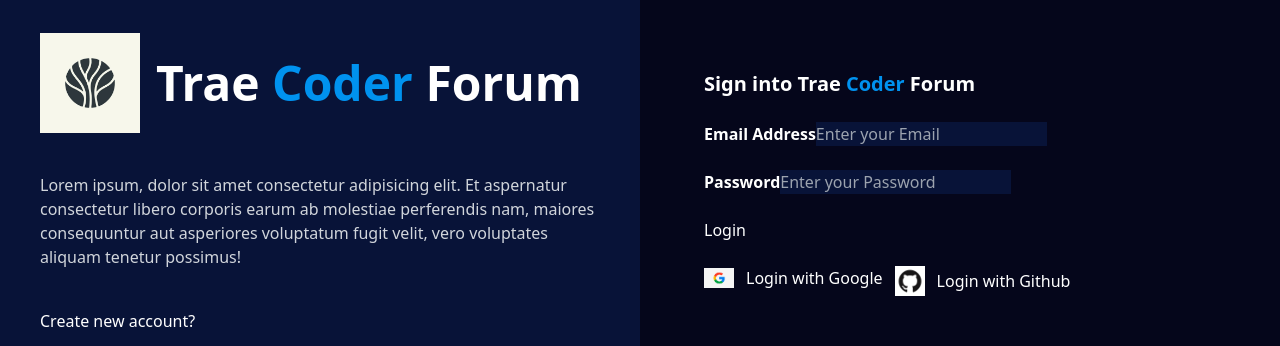
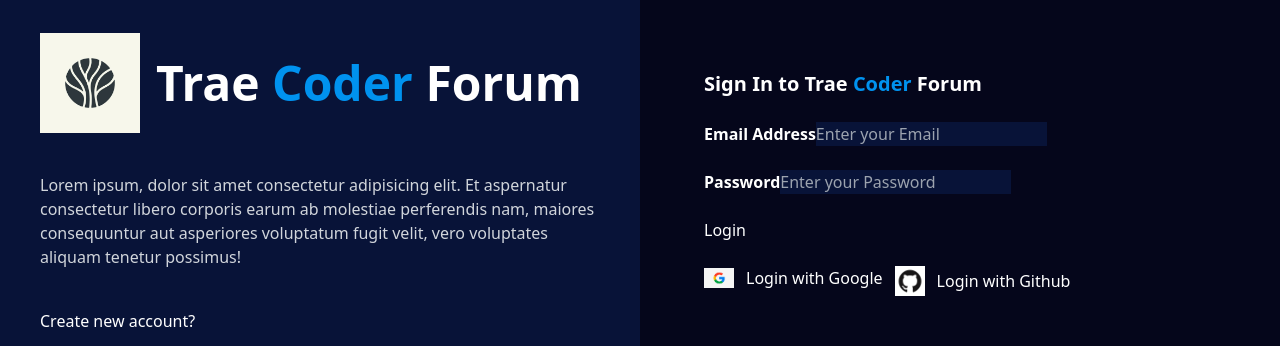
Before and after one commit to Htut-7/nextjs-project, a Next.js app: page /login in a window 1280 px wide. Shown: the part 217-563 px from the top of the page. Built offline with nearby package versions, Linux system fonts and the light colour scheme; no server answers.

Commit message:
refactor authentication forms and add credential signin action

```diff
--- /dev/null
+++ b/Components/lib/action/signInWithCredentials.action.ts
@@ -0,0 +1,49 @@
+"use server";
+
+import dbConnect from "../dbconnect";
+import { actionError } from "../response";
+import validatebody from "../validateBodyTemp";
+import User from "@/database/user.model";
+import { signIn } from "@/auth";
+import signInSchema from "../schema/signInSchema";
+import Account from "@/database/account.model";
+import bcrypt from "bcryptjs";
+
+export async function signInWithCredentials(params: {
+  email: string;
+  password: string;
+}) {
+  await dbConnect();
+
+  try {
+    const validatedData = validatebody(params, signInSchema);
+    const { email, password } = validatedData;
+
+    const existingUser = await User.findOne({ email });
+
+    if (!existingUser) {
+      throw new Error("User not found");
+    }
+
+    const account = await Account.findOne({
+      provider: "credentials",
+      providerAccountId: email,
+    });
+
+    if (!account) {
+      throw new Error("Account not found");
+    }
+
+    const matchPassword = await bcrypt.compare(password, account.password);
+
+    if (!matchPassword) {
+      throw new Error("Wrong Password");
+    }
+
+    await signIn("credentials", { email, password, redirect: false });
+
+    return { success: true };
+  } catch (error) {
+    return actionError(error);
+  }
+}
--- a/app/(auth)/Components/RegisterForm.tsx
+++ b/app/(auth)/Components/AuthenticationForm.tsx
@@ -4,7 +4,6 @@ import React, { useState } from "react";
 import Input from "@/Components/Input";
 import Button from "@/Components/Button";
 import AuthForm from "./AuthForm";
-import { signupWithCredentials } from "@/Components/lib/action/signupWithCredentials.action";
 import { useRouter } from "next/navigation";
 import ROUTES from "@/ROUTES";
 
@@ -22,7 +21,13 @@ type FormErrors = {
   password?: string[];
 };
 
-function RegisterForm() {
+function AuthenticationForm({
+  type,
+  serverAction,
+}: {
+  type: "login" | "register";
+  serverAction: Function;
+}) {
   const [formData, setFormData] = useState<FormData>({
     name: "",
     email: "",
@@ -34,37 +39,43 @@ function RegisterForm() {
 
   const router = useRouter();
 
-  const register = async (e: React.FormEvent<HTMLFormElement>) => {
+  const submit = async (e: React.FormEvent<HTMLFormElement>) => {
     e.preventDefault();
 
     setErrors(null);
 
-    const result = await signupWithCredentials(formData);
+    const result = await serverAction(formData);
 
     if (result.success) {
       router.push(ROUTES.HOME);
     }
     if ("details" in result && result.details) {
-      setErrors(result.details as FormErrors);
+      return setErrors(result.details as FormErrors);
     }
     if ("message" in result && result.message === "Email already exists") {
-      setErrors({
+      return setErrors({
         email: [result.message],
       });
     }
     if ("message" in result && result.message === "Username already exists") {
-      setErrors({
+      return setErrors({
         username: [result.message],
       });
     }
+    setErrors({
+      password: [result.message],
+    });
   };
 
   return (
-    <form className="w-[80%] space-y-6" onSubmit={register}>
+    <form className="w-[80%] space-y-6" onSubmit={submit}>
       <h3 className="text-xl font-semibold">
-        Sign Up to Trae <span className="text-main">Coder</span> Forum
+        Sign {type === "login" ? "In" : "Up"} to Trae{" "}
+        <span className="text-main">Coder</span> Forum
       </h3>
 
+      {type === "register" && (
+        <>
           <div>
             <Input
               placeholder="Enter your name"
@@ -96,6 +107,8 @@ function RegisterForm() {
               <p className="my-2 text-xs text-red-500">{errors.username[0]}</p>
             )}
           </div>
+        </>
+      )}
 
       <div>
         <Input
@@ -132,7 +145,7 @@ function RegisterForm() {
 
       <div>
         <Button variant="normal" type="submit">
-          Register
+          {type === "login" ? "Login" : "Register"}
         </Button>
       </div>
 
@@ -141,4 +154,4 @@ function RegisterForm() {
   );
 }
 
-export default RegisterForm;
+export default AuthenticationForm;
--- a/app/(auth)/Register/page.tsx
+++ b/app/(auth)/Register/page.tsx
@@ -2,7 +2,8 @@ import React from "react";
 import Image from "next/image";
 import logo from "../../../public/logo1.jpg";
 import Button from "../../../Components/Button";
-import RegisterForm from "../Components/RegisterForm";
+import RegisterForm from "../Components/AuthenticationForm";
+import { signupWithCredentials } from "@/Components/lib/action/signupWithCredentials.action";
 
 function page() {
   return (
@@ -25,7 +26,7 @@ function page() {
         </div>
       </div>
       <div className="w-2/4 h-screen flex justify-center items-center">
-        <RegisterForm />
+        <RegisterForm type="register" serverAction={signupWithCredentials} />
       </div>
     </div>
   );
--- a/app/(auth)/login/page.tsx
+++ b/app/(auth)/login/page.tsx
@@ -1,9 +1,9 @@
 import React from "react";
 import Image from "next/image";
 import logo from "../../../public/logo1.jpg";
-import Input from "@/Components/Input";
-import AuthForm from "../Components/AuthForm";
 import Button from "../../../Components/Button";
+import AuthenticationForm from "../Components/AuthenticationForm";
+import { signInWithCredentials } from "@/Components/lib/action/signInWithCredentials.action";
 
 function page() {
   return (
@@ -26,24 +26,7 @@ function page() {
         </div>
       </div>
       <div className="w-2/4 h-screen flex justify-center items-center">
-        <div className="w-[80%] space-y-6">
-          <h3 className="text-xl font-semibold">
-            Sign into Trae <span className="text-main">Coder</span> Forum
-          </h3>
-          <div>
-            <Input placeholder="Enter your Email" label="Email Address" />
-          </div>
-
-          <div>
-            <Input placeholder="Enter your Password" label="Password" />
-          </div>
-
-          <div>
-            <Button variant="normal">Login</Button>
-          </div>
-
-          <AuthForm />
-        </div>
+        <AuthenticationForm type="login" serverAction={signInWithCredentials} />
       </div>
     </div>
   );
```
Lines whose indentation alone changed are shown as unchanged.
